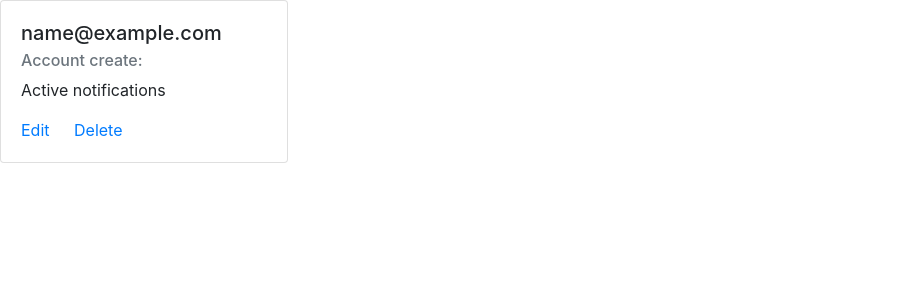
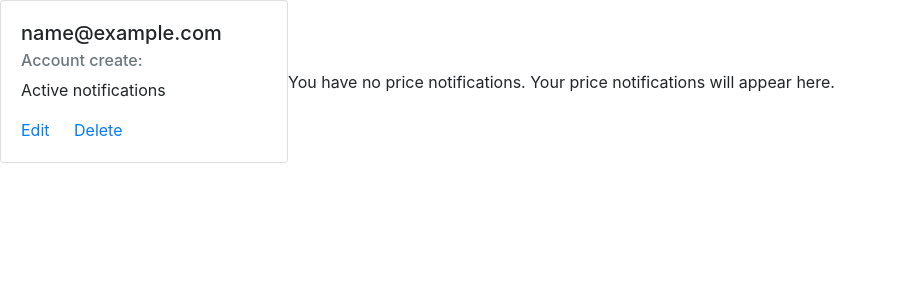
Before and after one commit to mackwn/flaskcointracker, a Flask app: page /users/1 in a window 1280 px wide. Shown: the part 56-356 px from the top of the page, without its empty margins (0-897 px from the left). Run offline with Flask 2, Linux system fonts and the light colour scheme; the visitor is signed in with stand-in values (Sample User, id 1); data comes from the database, SQL or seed files in the repository; data that the repository does not hold is empty; some libraries are stand-ins or nearby versions.

Commit message:
update templates to show notifications and add links

```diff
--- a/flaskcointracker/templates/delete_notification.html
+++ b/flaskcointracker/templates/delete_notification.html
@@ -1,12 +1,6 @@
 {% extends "header.html" %}
 {% block body %}
 
-{% for message in form.price.errors %}
-   {{ message }}
-{% endfor %}
-{% for message in form.coin.errors %}
-   {{ message }}
-{% endfor %}
 
 Are you sure you want to delete this notification?
 <form method="post">
--- a/flaskcointracker/templates/header.html
+++ b/flaskcointracker/templates/header.html
@@ -36,9 +36,10 @@
       </nav>
 </header>
 <body>
+  <div class="container-fluid">
     {% block body %}
     {% endblock %}
-    </body>
+  </div>
 </body>
 
 </html>
--- a/flaskcointracker/templates/main.html
+++ b/flaskcointracker/templates/main.html
@@ -2,6 +2,11 @@
 {% block body %}
 
 <h1>Flask Coin Tracker - Current Spot Prices</h1>
+{% if user %}
+<a href="/notifications/new" class="btn btn-outline-primary" >New Price Notification</a>
+{% else %}
+<span id='login-to-create-note'>Login or create an account to set a price notification.</span>
+{% endif %}
 <table class="table">
 	<thead>
 	  <tr>
--- a/flaskcointracker/templates/user.html
+++ b/flaskcointracker/templates/user.html
@@ -1,6 +1,8 @@
 {% extends "header.html" %}
 
 {% block body %}
+<div class=row>
+  <div class = "col-sm-12-md-4-lg-2">
     <div class="card" style="width: 18rem;">
         <div class="card-body">
           <h5 class="card-title">{{ user.email }}</h5>
@@ -10,5 +12,45 @@
           <a href="/users/{{ user.id }}/delete" class="card-link">Delete</a>
         </div>
       </div>
+  </div>
+  <div class = "col-sm-12-md-8-lg-10 align-self-center">
+    {% if not notifications %}
+    <span id='user-no-notifications'>You have no
+      price notifications. Your price notifications will appear here.
+    </span>
+    {% else %}
+    <table class="table">
+      <thead>
+        <tr>
+        <th scope="col">Coin</th>
+        <th scope="col">Price Target</th>
+        <th scope="col">Created</th>
+        <th scope="col">Initial Price</th>
+        <th scope="col">Fulfilled Date</th>
+        <th scope="col">Fulfilled Price</th>
+        <th scope="col">Delete</th>
+        </tr>
+      </thead>
+      <tbody>
+        {% for note in notifications %}
+        <tr>
+        <th scope="row">{{ note.coin }}</th>
 
+        <td>{{ note.price }}</td>
+        <td>{{ note.created }}</td>
+        <td>{{ note.initial_price }}</td>
+        <td>{{ note.fulfilled_date }}</td>
+        <td>{{ note.fulfilled_price }}</td>
+        <td>
+          <a href='/notifications/{{note.id}}/delete'>
+          X</a>
+        </td>
+        </tr>
+        {% endfor %}
+      </tbody>
+      </table>
+
+    {% endif %}
+  </div>
+</div>
 {% endblock %}
--- a/flaskcointracker/views.py
+++ b/flaskcointracker/views.py
@@ -11,8 +11,11 @@ from flaskcointracker.helpers import coinbase_spot_prices
 # Static Pages
 @app.route('/')
 def homepage():
+    if current_user.is_authenticated:
+        user = User.query.get(current_user.id)
+    else: user = None
     prices = coinbase_spot_prices()
-    return render_template("main.html",prices=prices)
+    return render_template("main.html",prices=prices, user=user)
 
 # Views for User
 ## Authenticate User
@@ -72,11 +75,16 @@ def register():
 @login_required
 def view_user(user_id):
     user = User.query.filter_by(id=user_id).first()
+    # validate that the requested user exists
     if not user: return abort(404)
+    #  validate that users are requesting themselves
     if current_user.id != user.id:
         print('accessing user that isnt logged on')
         return redirect(url_for('view_user',user_id = int(current_user.id)))
-    return render_template('user.html', user=user)
+    # load notifications
+    notifications = user.notifications.all()
+
+    return render_template('user.html', user=user, notifications=notifications)
 
 # User Index
 @app.route('/users')
@@ -186,4 +194,4 @@ def delete_notification(notification_id):
 
         return redirect(url_for('view_user',user_id = int(current_user.id)))
 
-    return render_template('delete_notification.html', form=forms)
+    return render_template('delete_notification.html', form=form)
```
Also changed, not shown: tests/test_notifications.py (+20 -2 lines). Lines whose indentation alone changed are shown as unchanged.
